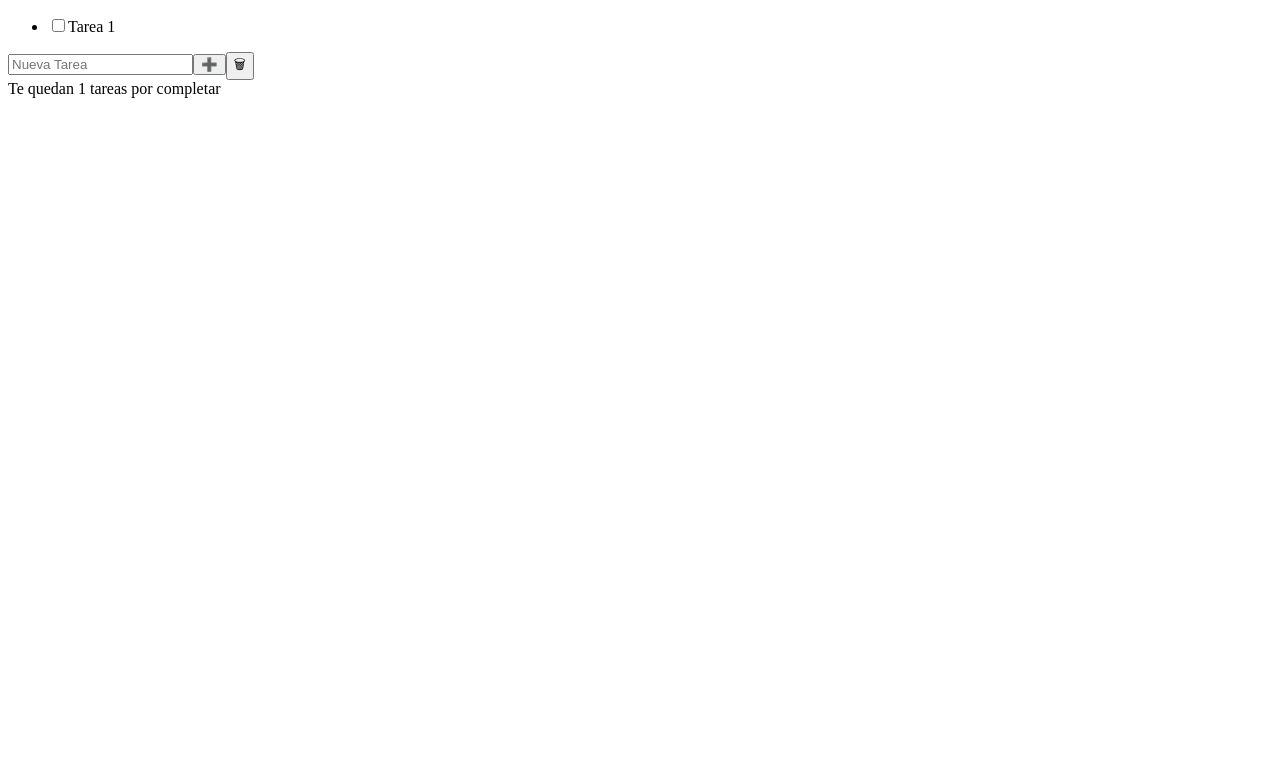
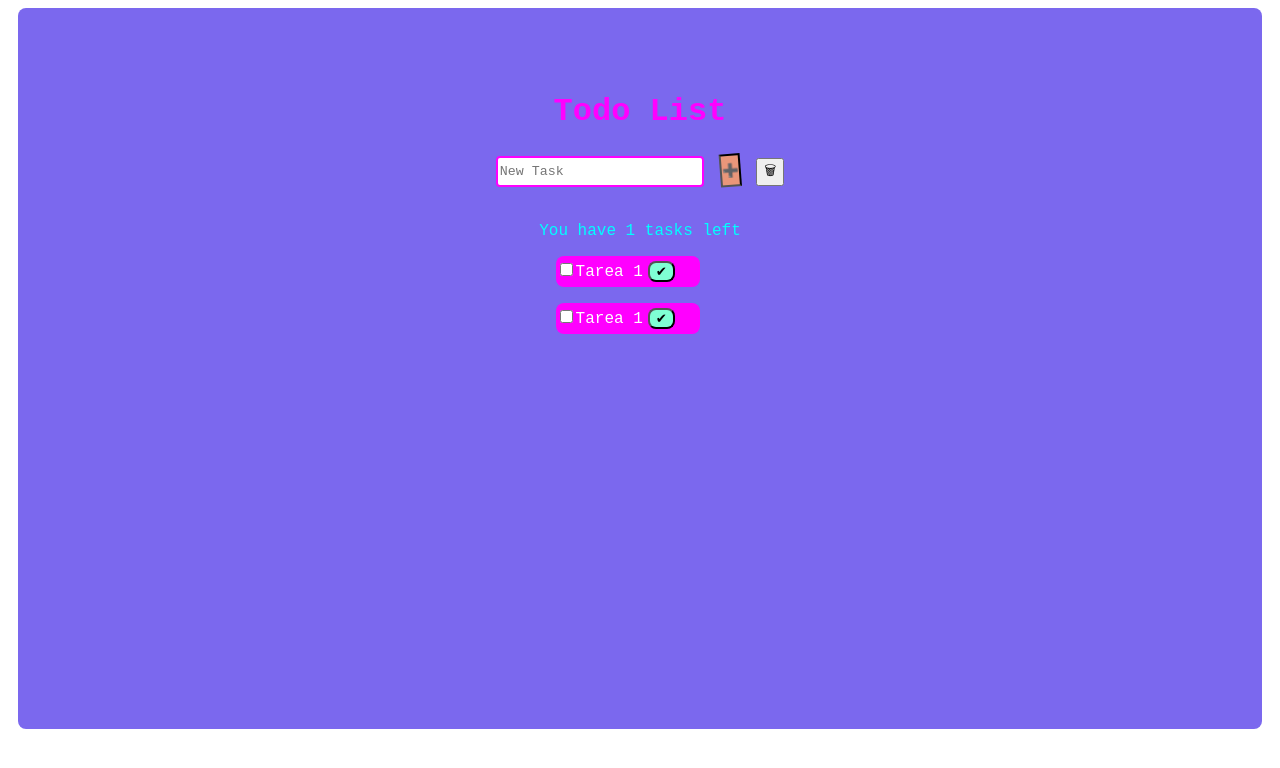
Before and after one commit to eloix2/minimaltodolist, a React (Create React App) app: page / in a window 1280 px wide. Shown: the top 768 px of the page. Built offline with nearby package versions, Linux system fonts and the light colour scheme.

Commit message:
TodoList

```diff
--- a/src/App.jsx
+++ b/src/App.jsx
@@ -1,11 +1,13 @@
 import React, { Fragment, useState, useRef, useEffect } from 'react';
 import {v4 as uuidv4} from 'uuid'
 import { TodoList } from './components/TodoList';
+import './components/styles/App.css'
 
 const KEY = "todoApp.todos";
 
 export function App(){
     const [todos, setTodos] = useState([{id: 1, task: 'Tarea 1', completed: false}]);
+    const [dones, setDones] = useState([]);
 
     const todoTaskRef = useRef();
 
@@ -38,18 +40,40 @@ export function App(){
         todoTaskRef.current.value = null;
     };
 
-    const handleTodoDeleteAll = () => {
+    const handleDeleteDone = () => {
         const newTodos = todos.filter((todo) => !todo.completed);
         setTodos(newTodos);
-    }
+        const newDones = todos.filter((todo) => todo.completed);
+        setDones(newDones);
+    };
+
+    var handleKeyPress = (event) => {
+        if(event.key === 'Enter'){
+            const task = todoTaskRef.current.value;
+            if(task === '') return;
+
+            setTodos((prevTodos) => {
+                return [... prevTodos, {id: uuidv4(), task, completed: false}]
+            });
+
+            todoTaskRef.current.value = null;
+        }
+    };
 
     return (
-        <Fragment>
-            <TodoList todos={todos} toggleTodo={toggleTodo}/>
-            <input ref={todoTaskRef} type="text" placeholder="Nueva Tarea" />
-            <button onClick={handleTodoAdd}>➕</button>
-            <button onClick={handleTodoDeleteAll}>🗑</button>
-            <div>Te quedan {todos.filter((todo) => !todo.completed).length} tareas por completar</div>
-        </Fragment>
+        <div className='app'>
+            <h1>Todo List</h1>
+            <input ref={todoTaskRef} type="text" placeholder="New Task" onKeyPress={handleKeyPress} />
+            <button className='addButton' onClick={handleTodoAdd}>➕</button>
+            <button className='deleteButton' onClick={handleDeleteDone}>🗑</button>
+            <div className='taskCompletionCounter'>You have {todos.filter((todo) => !todo.completed).length} tasks left</div>
+
+            <div className='listItemsTodo'>
+                <TodoList todos={todos} handleDeleteDone={handleDeleteDone} toggleTodo={toggleTodo}/>
+            </div>
+            <div className='listItemsDone'>
+                <TodoList todos={todos} handleDeleteDone={handleDeleteDone} toggleTodo={toggleTodo}/>
+            </div>
+        </div>
     )
 }
--- a/src/components/TodoItem.jsx
+++ b/src/components/TodoItem.jsx
@@ -1,16 +1,26 @@
 import React from 'react'
+import './styles/todoItem.css'
+import { App } from '../App.jsx'
 
-export function TodoItem({ todo, toggleTodo }) {
+export function TodoItem({ todo, handleDeleteDone, toggleTodo }) {
     const { id, task, completed } = todo;
 
     const handleTodoClick = () => {
         toggleTodo(id);
     };
 
+    const handleDone = () => {
+        toggleTodo(id);
+        handleDeleteDone();
+    };
+
   return (
-    <li>
-        <input type= "checkbox"  checked={completed} onChange={handleTodoClick}/>
-        {task}
-    </li>
+      <div className='todoItem'>
+            <li draggable={true}>
+                <input type= "checkbox"  checked={completed} onChange={handleTodoClick}/>
+                {task}
+                <button className='doneButton' onClick={handleDone}>✔</button>
+            </li>
+      </div>
   )
 }
--- a/src/components/TodoList.jsx
+++ b/src/components/TodoList.jsx
@@ -1,12 +1,13 @@
 import React from 'react'
 import { TodoItem } from './TodoItem'
 
-export function TodoList({ todos, toggleTodo}) {
+
+export function TodoList({ todos, handleDeleteDone, toggleTodo}) {
   return (
     <ul>
       {todos.map((todo) => (
-          <TodoItem key={todo.id} todo={todo} toggleTodo={toggleTodo}/>
+          <TodoItem key={todo.id} todo={todo} handleDeleteDone={handleDeleteDone} toggleTodo={toggleTodo}/>
       ))}
     </ul>
   )
-}
+};
--- /dev/null
+++ b/src/components/styles/App.css
@@ -0,0 +1,65 @@
+.app {
+    background-color: mediumslateblue;
+    border-radius: 8px;
+    text-align: center;
+    font-family: 'Courier New', Courier, monospace;
+    border: 0px;
+    padding-top: 5%;
+    padding-bottom: 30%;
+    margin: auto 10px;
+    width: auto;
+    height: auto;
+}
+
+h1 {
+
+    color: magenta;
+
+}
+
+
+.listItemsTodo {
+    padding-left: 40%;
+}
+
+.listItemsDone {
+    padding-left: 40%;
+}
+
+input[type=text] {
+    color: blueviolet;
+    height: 25px;
+    width: 200px;
+    margin: 5px;
+    border: 2px solid magenta;
+    border-radius: 4px;
+    font-family: 'Courier New', Courier, monospace;
+  }
+
+.addButton {
+    background-color: darksalmon;
+    margin: 5px;
+    animation: rotation 2s infinite linear;
+}
+
+@keyframes rotation {
+    from {
+      transform: rotate(0deg);
+    }
+    to {
+      transform: rotate(359deg);
+    }
+  }
+
+.addButton:hover {
+    background-color: green;
+}
+
+.deleteButton {
+    margin: 5px;
+}
+
+.taskCompletionCounter {
+    margin-top: 30px;
+    color: aqua;
+}
--- /dev/null
+++ b/src/components/styles/todoItem.css
@@ -0,0 +1,19 @@
+.todoItem {
+    background-color: magenta;
+    color: white;
+    text-align: left;
+    align-items: center;
+    border: none;
+    border-radius: 8px;
+    margin-top: 5px;
+    padding-right: 20px;
+    width: fit-content;
+    max-width: 600px;
+    overflow: hidden;
+}
+
+.doneButton {
+    background-color: aquamarine;
+    border-radius: 8px;
+    margin: 5px;
+}
--- a/src/index.js
+++ b/src/index.js
@@ -1,6 +1,7 @@
 import React from "react";
-import ReactDOM from "react-dom";
 import { App } from './App';
 
-
-ReactDOM.render(<App/>, document.getElementById('root'));
+import { createRoot } from 'react-dom/client';
+const container = document.getElementById('root');
+const root = createRoot(container); // createRoot(container!) if you use TypeScript
+root.render(<App/>);
```
